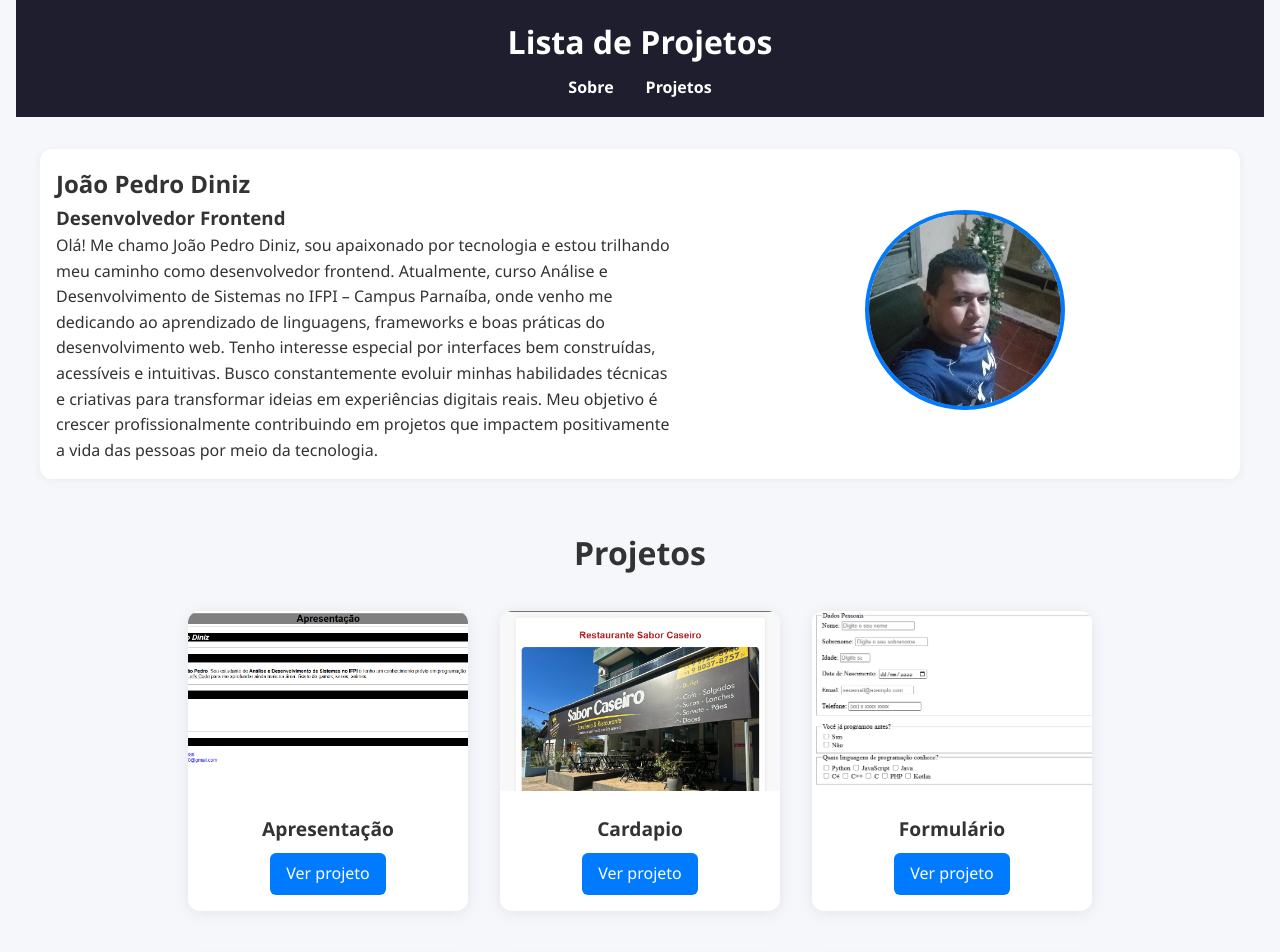
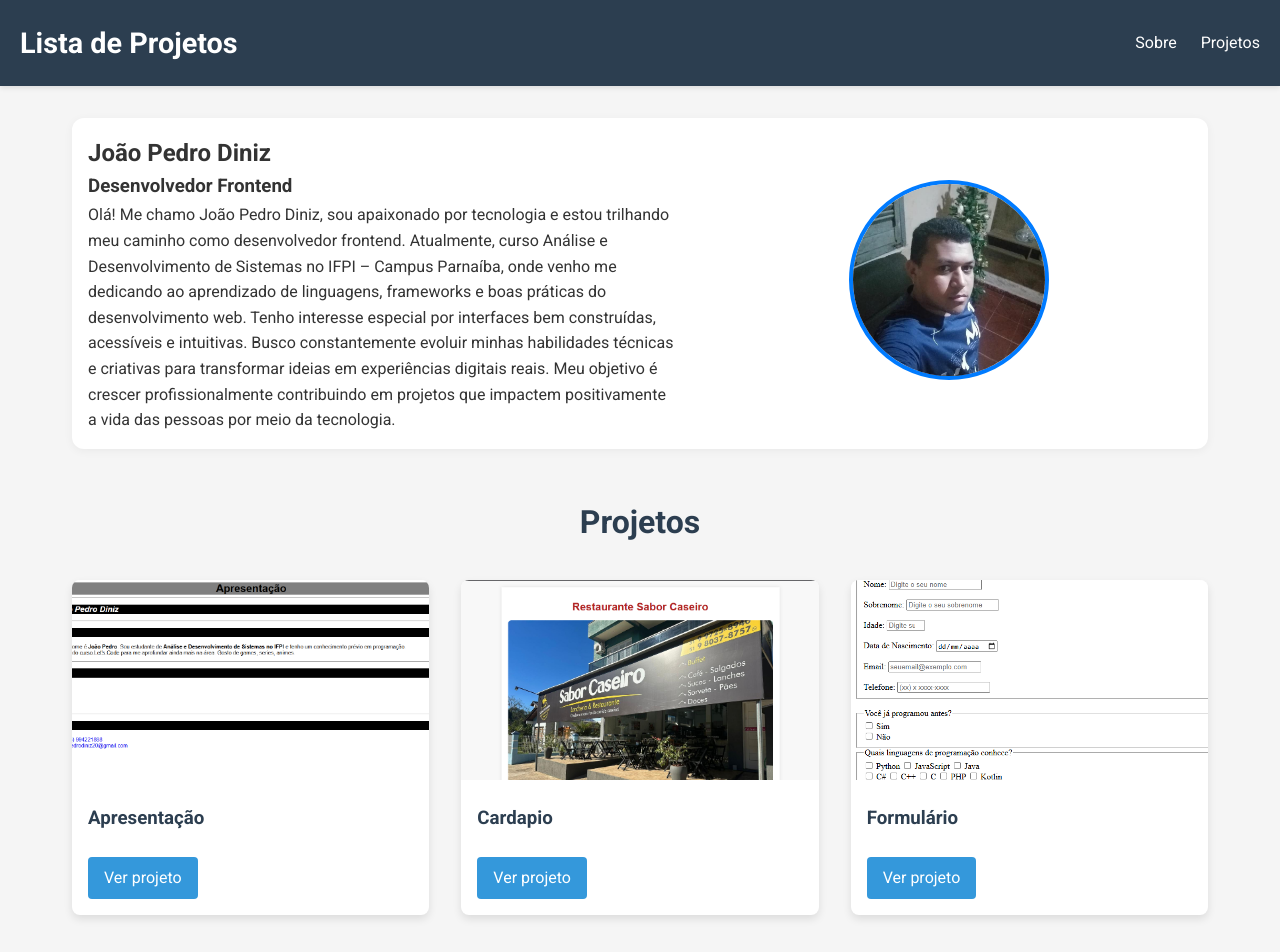
Before and after one commit to Joao-P-Diniz/Lista-projetos, a plain HTML site: page index.html in a window 1280 px wide. Shown: the top 952 px of the page. Drawn offline with Linux system fonts and the light colour scheme.

Commit message:
Nova atualização

```diff
--- a/style.css
+++ b/style.css
@@ -1,62 +1,60 @@
-/* Reset básico */
+
 * {
     margin: 0;
     padding: 0;
     box-sizing: border-box;
 }
-
-/* Tipografia e cores */
 body {
-  font-family: 'Segoe UI', Tahoma, Geneva, Verdana, sans-serif;
-  background-color: #f5f7fa;
+    font-family: 'Roboto', sans-serif;
+    line-height: 1.6;
     color: #333;
-  line-height: 1.6;
-  padding: 0 1rem;
+    background-color: #f5f5f5;
 }
 
-a {
-  text-decoration: none;
-  color: #007bff;
-  transition: 0.3s;
-}
 
-a:hover {
-  text-decoration: underline;
-  color: #0056b3;
-}
-
-/* Cabeçalho */
 header {
-  background-color: #1e1e2f;
-  color: #fff;
-  padding: 1rem 0;
-  text-align: center;
+    background-color: #2c3e50;
+    color: white;
+    padding: 20px;
+    display: flex;
+    justify-content: space-between;
+    align-items: center;
+    position: sticky;
+    top: 0;
+    z-index: 100;
+    box-shadow: 0 2px 5px rgba(0,0,0,0.1);
 }
 
 header h1 {
-  margin-bottom: 0.5rem;
-  font-size: 2rem;
+    font-weight: 700;
+    font-size: 1.8rem;
 }
 
 header ul {
+    display: flex;
     list-style: none;
-  display: flex;
-  justify-content: center;
-  gap: 2rem;
+    gap: 1.5rem;
 }
 
-header li a {
-  color: #fff;
-  font-weight: bold;
+header a {
+    color: white;
+    text-decoration: none;
+    font-weight: 400;
+    transition: color 0.3s;
 }
 
-/* Seções principais */
+header a:hover {
+    color: #3498db;
+}
+
+
 main {
     max-width: 1200px;
-  margin: 2rem auto;
+    margin: 0 auto;
+    padding: 2rem;
 }
 
-/* Seção Sobre */
+
 #sobre {
   display: flex;
   flex-wrap: wrap;
@@ -86,70 +84,76 @@ main {
   border: 4px solid #007bff;
 }
 
-/* Projetos */
 #projetos h2 {
-  text-align: center;
     font-size: 2rem;
     margin-bottom: 2rem;
+    color: #2c3e50;
+    text-align: center;
 }
 
 #projetos section {
-  display: flex;
-  flex-wrap: wrap;
-  justify-content: center;
+    display: grid;
+    grid-template-columns: repeat(auto-fill, minmax(300px, 1fr));
     gap: 2rem;
     margin-bottom: 3rem;
 }
 
 .card {
-  background-color: #fff;
-  width: 280px;
-  border-radius: 12px;
+    background: white;
+    border-radius: 8px;
     overflow: hidden;
-  box-shadow: 0 2px 15px rgba(0, 0, 0, 0.08);
-  transition: transform 0.3s;
-  text-align: center;
+    box-shadow: 0 4px 8px rgba(0,0,0,0.1);
+    transition: transform 0.3s, box-shadow 0.3s;
 }
 
 .card:hover {
     transform: translateY(-5px);
+    box-shadow: 0 6px 12px rgba(0,0,0,0.15);
 }
 
 .card img {
     width: 100%;
-  height: 180px;
+    height: 200px;
     object-fit: cover;
 }
 
 .card h3 {
-  margin: 1rem 0 0.5rem;
-  font-size: 1.2rem;
+    padding: 1rem 1rem 0.5rem;
+    color: #2c3e50;
 }
 
 .card a {
     display: inline-block;
-  margin: 0 0 1rem;
+    margin: 1rem;
     padding: 0.5rem 1rem;
-  background-color: #007bff;
+    background-color: #3498db;
     color: white;
-  border-radius: 6px;
+    text-decoration: none;
+    border-radius: 4px;
+    transition: background-color 0.3s;
 }
 
 .card a:hover {
-  background-color: #0056b3;
+    background-color: #2980b9;
 }
 
-/* Rodapé */
+
 footer {
+    background-color: #2c3e50;
+    color: white;
     text-align: center;
-  padding: 1rem;
-  background-color: #1e1e2f;
-  color: #fff;
+    padding: 1.5rem;
     margin-top: 3rem;
 }
 
-/* Responsivo */
+
 @media (max-width: 768px) {
+    header {
+        flex-direction: column;
+        gap: 1rem;
+        text-align: center;
+    }
+
      #sobre {
     flex-direction: column;
     text-align: center;
@@ -159,4 +163,8 @@ footer {
     width: 150px;
     height: 150px;
   }
+
+    #projetos section {
+        grid-template-columns: 1fr;
     }
+}
```
Also changed, not shown: index.html (+3 -1 lines). Lines whose indentation alone changed are shown as unchanged.
